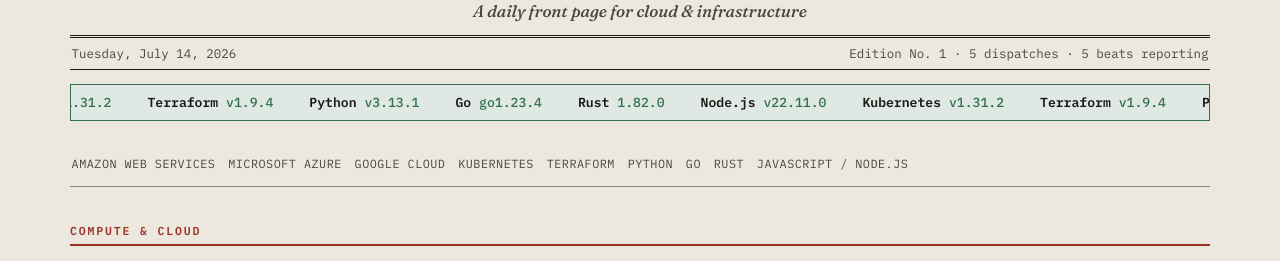
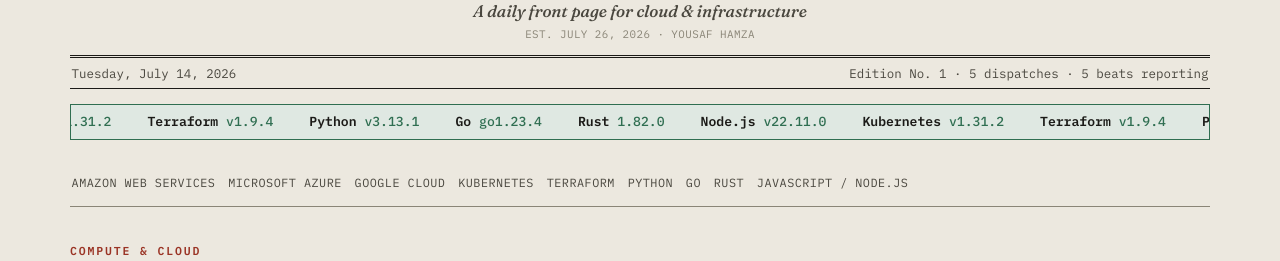
Before and after one commit to yousafkhamza/the-manifest, a website built with Vite: page index.html in a window 1280 px wide. Shown: the part 194-455 px from the top of the page. Built offline with nearby package versions, Linux system fonts and the light colour scheme.

Commit message:
initial commit

```diff
--- a/src/main.js
+++ b/src/main.js
@@ -17,6 +17,11 @@ const TOPIC_META = {
 };
 
 const TOPIC_ORDER = Object.keys(TOPIC_META);
+
+// Fixed at launch, like a real newspaper's "Est." line — this never
+// changes with the daily edition date.
+const FOUNDED_DATE = "July 26, 2026";
+const FOUNDER = "Yousaf Hamza";
 
 const app = document.getElementById("app");
 const base = import.meta.env.BASE_URL;
@@ -269,6 +274,7 @@ function renderMasthead(edition, index, ticker = true) {
         <p class="kicker">All Systems, Reported</p>
         <h1>The Manifest</h1>
         <p class="tagline">A daily front page for cloud &amp; infrastructure</p>
+        <p class="masthead-est">Est. ${FOUNDED_DATE} · ${FOUNDER}</p>
       </a>
       <div class="dateline">
         <span>${formatDate(edition.date)}</span>
--- a/src/style.css
+++ b/src/style.css
@@ -66,7 +66,16 @@ a { color: inherit; }
   font-weight: 500;
   color: var(--ink-soft);
   font-size: 1.05rem;
-  margin-bottom: 0.9rem;
+  margin-bottom: 0.35rem;
+}
+
+.masthead .masthead-est {
+  font-family: var(--mono);
+  font-size: 0.68rem;
+  letter-spacing: 0.04em;
+  text-transform: uppercase;
+  color: var(--rule);
+  margin: 0 0 0.9rem;
 }
 
 .dateline {
```
